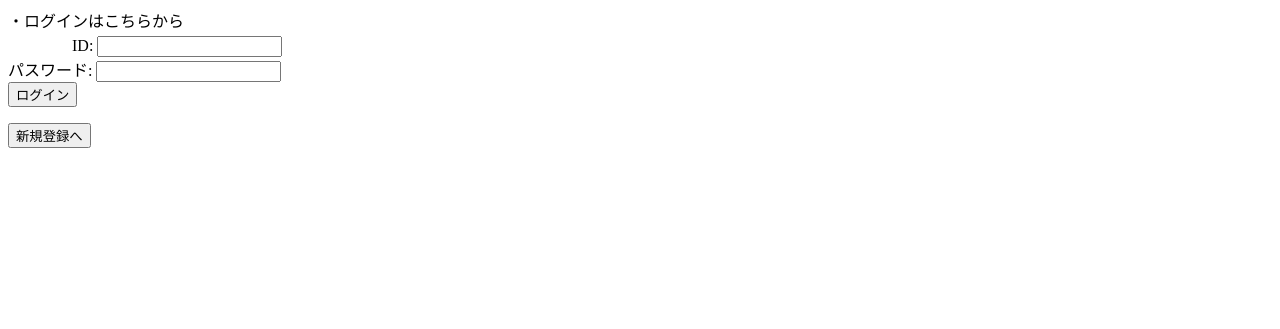
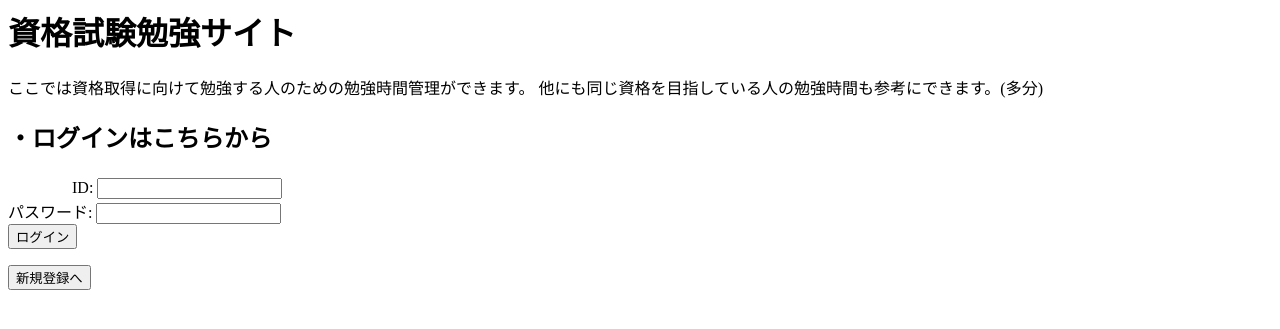
Before and after one commit to takumi1019/20X3147takumiPBL, a Flask app: page / in a window 1280 px wide. Shown: the top 329 px of the page. Run offline with Flask 2, Linux system fonts and the light colour scheme; some libraries are stand-ins or nearby versions.

Commit message:
Update index.html

```diff
--- a/templates/index.html
+++ b/templates/index.html
@@ -5,22 +5,26 @@
     </head>
 
     <body>
+        <h1>資格試験勉強サイト</h1>
+        <p>ここでは資格取得に向けて勉強する人のための勉強時間管理ができます。
+            他にも同じ資格を目指している人の勉強時間も参考にできます。(多分)</p>
+        <h2><font color="red">{{msg|safe}}</font></h2>
+        <h2>・ログインはこちらから</h2>
 
-        <h>・ログインはこちらから</h>
 
         <form method="post" action="/login"><!--ログインアクション-->
             <div>
                 <label for="id">　　　　ID:</label>
-                <input type="text" id="id" name="id" size="20">
+                <input type="text" id="id" name="id" size="20" required>
             </div>
             <div>
-                <label for="password">パスワード:
-                <input type="text" id="password" name="password" size="20">
+                <label for="password">パスワード:</label>
+                <input type="password" id="password" name="password" required>
             </div>
             <button type="submit">ログイン</button>
         </form>
 
-        <form method="get" action="/nextpage">
+        <form methods="get" action="/login">
             <button type="submit">新規登録へ</button>
         </form>
 
```
